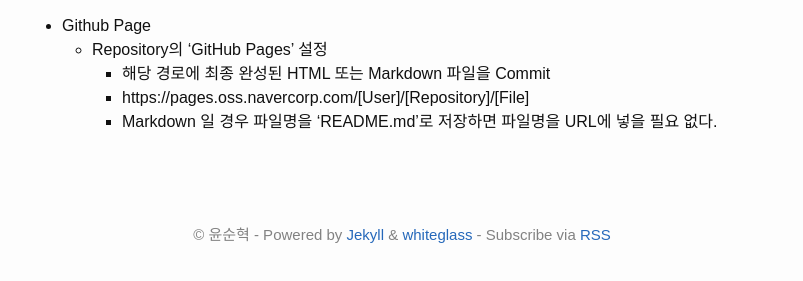
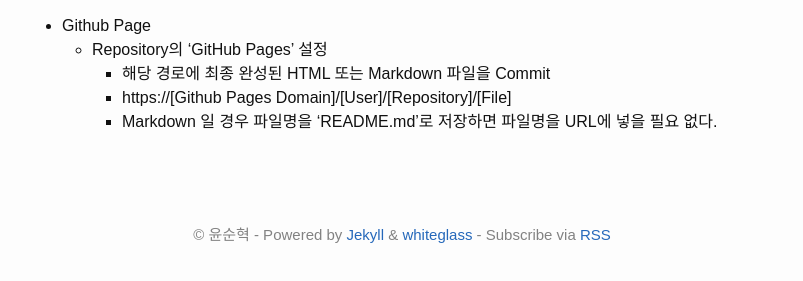
Before and after one commit to SoonhyukYoon/soonhyukyoon.github.io, a Jekyll site: the page built from _posts/2018-03-22-API-Swagger_to_Aglio.md, in a window 1280 px wide. Shown: the part 1301-1582 px from the top of the page, without its empty margins (238-1041 px from the left). Built offline with Jekyll 4.4.1, drawn with Linux system fonts in a browser that asks for light colours.

Commit message:
Post update

```diff
--- a/_posts/2018-03-22-API-Swagger_to_Aglio.md
+++ b/_posts/2018-03-22-API-Swagger_to_Aglio.md
@@ -66,5 +66,5 @@ published: true
 - Github Page
   - Repository의 'GitHub Pages' 설정
     - 해당 경로에 최종 완성된 HTML 또는 Markdown 파일을 Commit
-    - https://pages.oss.navercorp.com/[User]/[Repository]/[File]
+    - https://[Github Pages Domain]/[User]/[Repository]/[File]
     - Markdown 일 경우 파일명을 'README.md'로 저장하면 파일명을 URL에 넣을 필요 없다.
```
